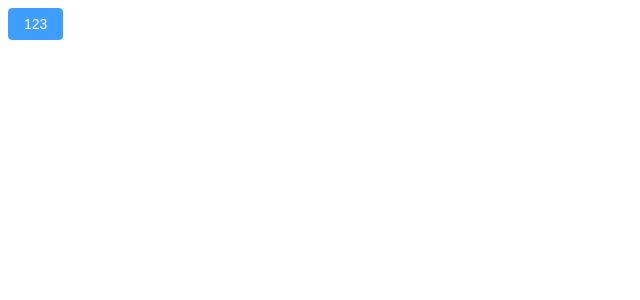
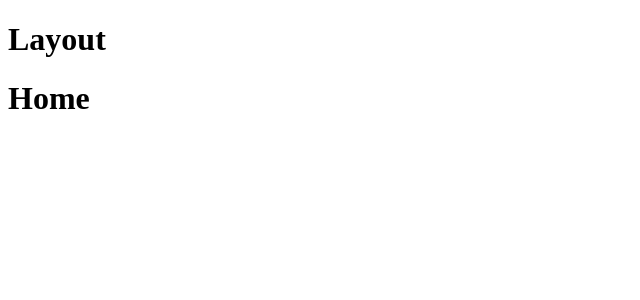
Before and after one commit to 1392546252/vue3-rabbit, a Vue app: page /#/ in a window 1280 px wide. Shown: the top 300 px of the page, without its empty margins (0-640 px from the left). Built offline with nearby package versions, Linux system fonts and the light colour scheme.

Commit message:
路由的整体设计

```diff
--- a/src/App.vue
+++ b/src/App.vue
@@ -3,9 +3,7 @@
 </script>
 
 <template>
-
-    <el-button type="primary">123</el-button>
-
+    <router-view></router-view>
 </template>
 
 <style scoped>
--- a/src/router/index.js
+++ b/src/router/index.js
@@ -1,21 +1,35 @@
-import { createRouter, createWebHistory } from 'vue-router'
-import HomeView from '../views/HomeView.vue'
+// 引入路由
+import { createWebHashHistory,createRouter } from 'vue-router'
+import Login from '../views/Login/index.vue'
+import Layout from '../views/Layout/index.vue'
+import Home from '../views/Home/index.vue'
+import Category from '../views/Category/index.vue'
 
+
+// 创建路由实例
 const router = createRouter({
-  history: createWebHistory(import.meta.env.BASE_URL),
+    history: createWebHashHistory(import.meta.env.BASE_URL),
     routes: [
         {
             path: '/',
-      name: 'home',
-      component: HomeView
+            component: Layout,
+            children: [
+                {
+                    path: '',
+                    name: 'Home',
+                    component: Home,
                 },
                 {
-      path: '/about',
-      name: 'about',
-      // route level code-splitting
-      // this generates a separate chunk (About.[hash].js) for this route
-      // which is lazy-loaded when the route is visited.
-      component: () => import('../views/AboutView.vue')
+                    path: '/category',
+                    name: 'Category',
+                    component: Category,
+                }
+            ]
+        },
+        {
+            path: '/login',
+            name: 'Layout',
+            component: Login,
         }
     ]
 })
--- a/src/views/AboutView.vue
+++ /dev/null
@@ -1,15 +0,0 @@
-<template>
-  <div class="about">
-    <h1>This is an about page</h1>
-  </div>
-</template>
-
-<style>
-@media (min-width: 1024px) {
-  .about {
-    min-height: 100vh;
-    display: flex;
-    align-items: center;
-  }
-}
-</style>
--- /dev/null
+++ b/src/views/Category/index.vue
@@ -0,0 +1,13 @@
+<template>
+    <div>
+        <h1>Category</h1>
+    </div>
+</template>
+
+<script setup>
+
+</script>
+
+<style lang="scss" scoped>
+
+</style>
--- /dev/null
+++ b/src/views/Home/index.vue
@@ -0,0 +1,13 @@
+<template>
+    <div>
+        <h1>Home</h1>
+    </div>
+</template>
+
+<script setup>
+
+</script>
+
+<style lang="scss" scoped>
+
+</style>
--- a/src/views/HomeView.vue
+++ /dev/null
@@ -1,9 +0,0 @@
-<script setup>
-import TheWelcome from '../components/TheWelcome.vue'
-</script>
-
-<template>
-  <main>
-    <TheWelcome />
-  </main>
-</template>
--- /dev/null
+++ b/src/views/Layout/index.vue
@@ -0,0 +1,15 @@
+<template>
+    <div>
+        <h1>Layout</h1>
+        <!-- 二级路由出口 -->
+        <router-view></router-view>
+    </div>
+</template>
+
+<script setup>
+
+</script>
+
+<style lang="scss" scoped>
+
+</style>
--- /dev/null
+++ b/src/views/Login/index.vue
@@ -0,0 +1,13 @@
+<template>
+    <div>
+        <h1>Login</h1>
+    </div>
+</template>
+
+<script setup>
+
+</script>
+
+<style lang="scss" scoped>
+
+</style>
```
Also changed, not shown: .eslintrc.cjs. Lines whose indentation alone changed are shown as unchanged.
